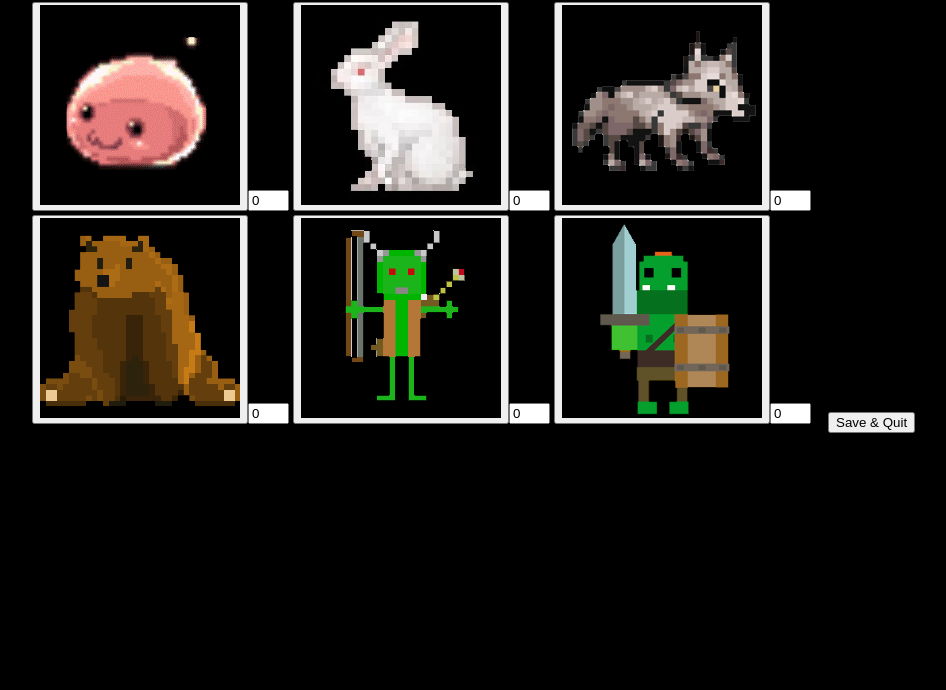
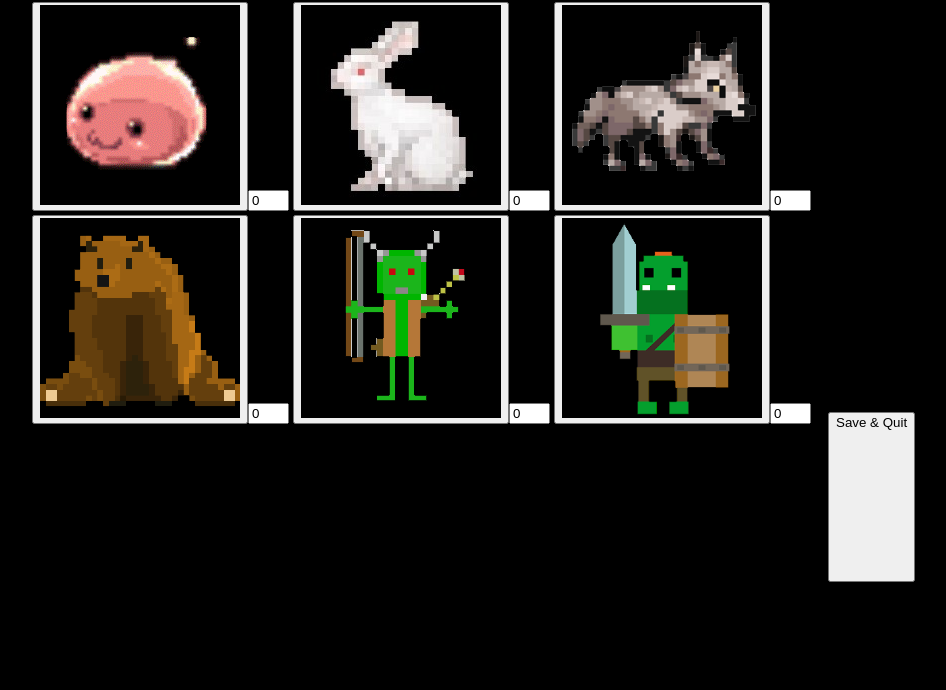
Before and after one commit to bdaxlol/cs313-pointlessquest, a Node server app: template views/pages/game.ejs in a window 1280 px wide. Shown: the part 480-1170 px from the top of the page, without its empty margins (79-1025 px from the left). Before the commit the page ends 913 px from the top, so only its background shows below. Run offline with Node 20, Linux system fonts and the light colour scheme; the template is opened without the code that fills it, so the values that code supplies are empty.

Commit message:
rebalancing and formatting

```diff
--- a/public/char.js
+++ b/public/char.js
@@ -10,8 +10,8 @@ var slime = {name:"Slime", hp:50, maxhp:50, exp:5, str:5, def:2};
 var rabbit = {name:"Rabbit", hp:70, maxhp:70, exp:25, str:6, def:3};
 var wolf = {name:"Wolf", hp:150, maxhp:100, exp:60, str:11, def:4};
 var bear = {name:"Bear", hp:250, maxhp:200, exp:150, str:12, def:7};
-var goblin = {name:"Goblin", hp:100, maxhp:100, exp:210, str:16, def:7};
-var orc = {name:"Orc", hp:400, maxhp:250, exp:350, str:20, def:10};
+var goblin = {name:"Goblin", hp:100, maxhp:100, exp:210, str:18, def:7};
+var orc = {name:"Orc", hp:400, maxhp:250, exp:350, str:20, def:12};
 
 function initializeValues(name, hp, str, def, exp) {
 	playerName = name;
--- a/public/stylesheets/styles.css
+++ b/public/stylesheets/styles.css
@@ -49,7 +49,13 @@ h1{
   color:white;
   width:100%;
 }
+
 #scrollDiv {
   height:250px;
   overflow:scroll;
 }
+
+#saveBtn{
+  text-align: right;
+  padding-bottom: 150px;
+}
```
